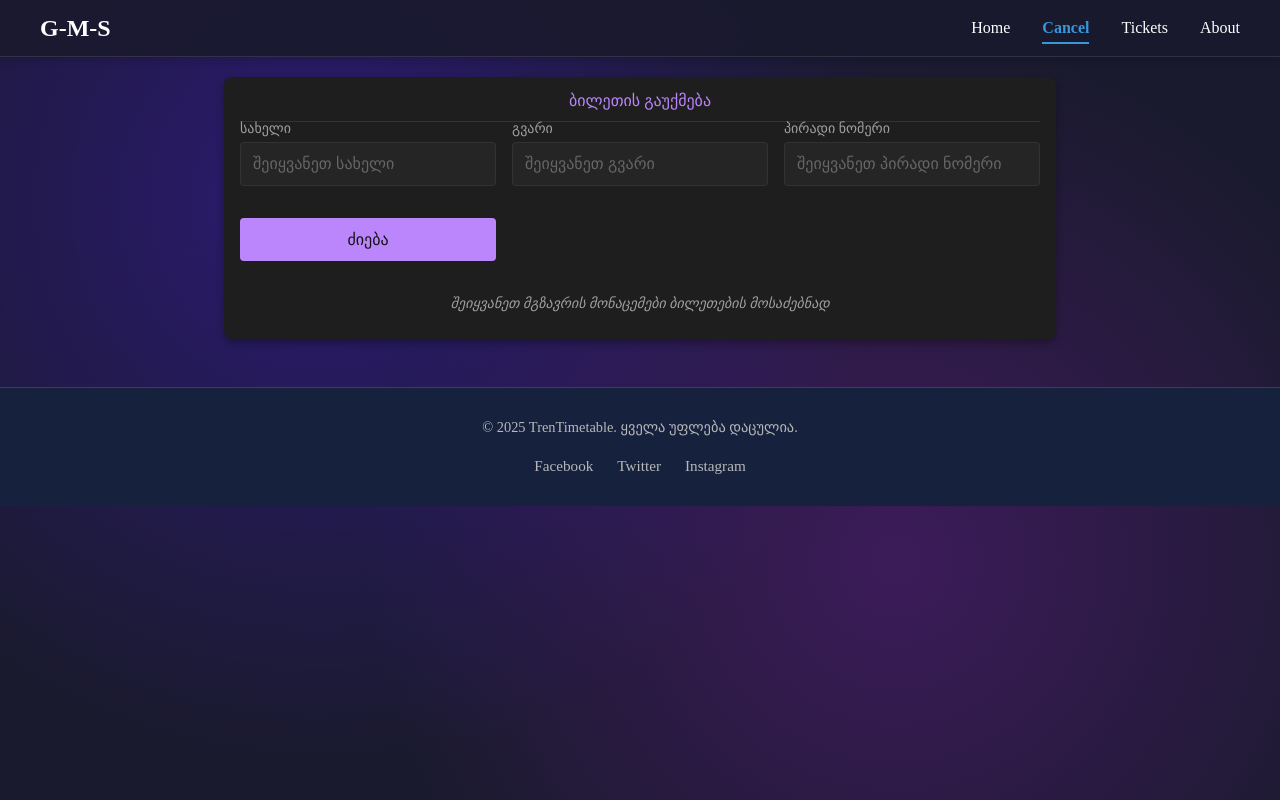
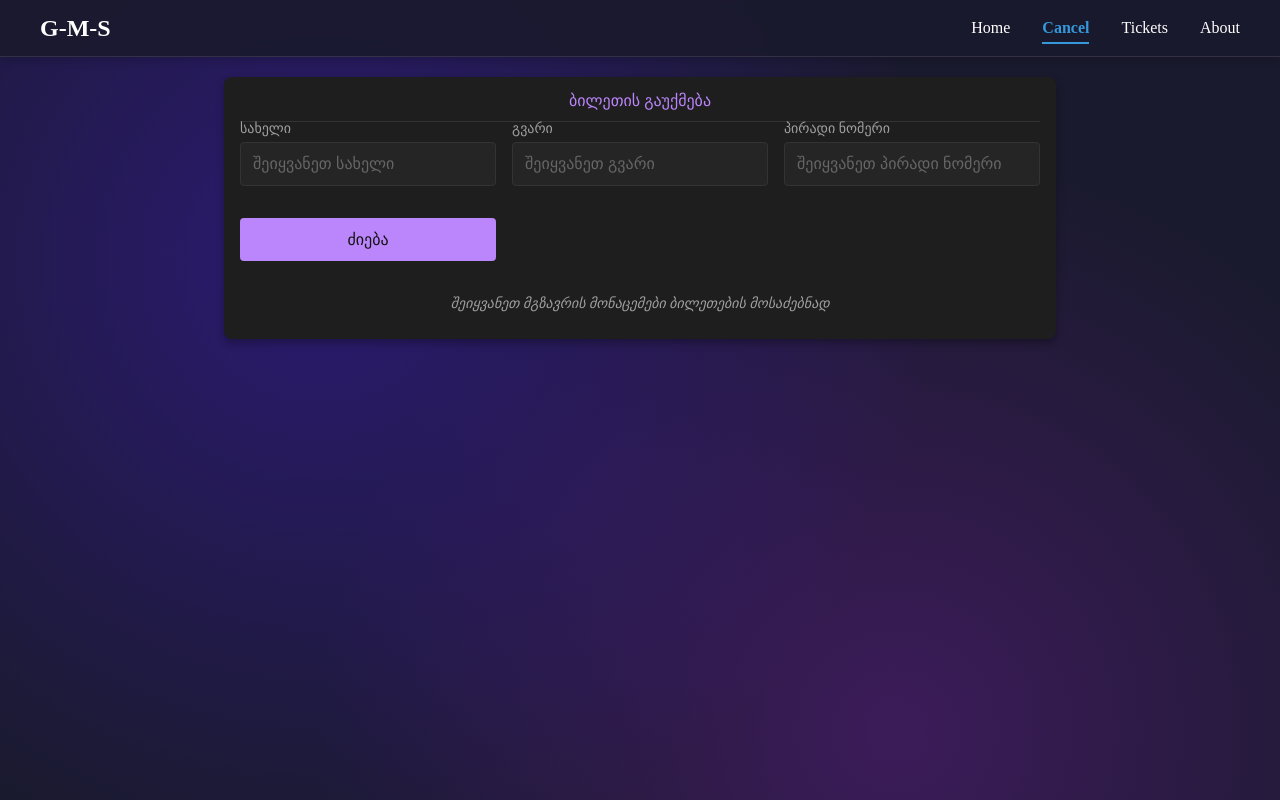
Before and after one commit to SabaKuljanishvili/angpr, an Angular app: page /cancel in a window 1280 px wide. Shown: the top 800 px of the page. Built offline with nearby package versions, Linux system fonts and the light colour scheme.

Commit message:
height change

```diff
--- a/src/app/cancel/cancel.component.html
+++ b/src/app/cancel/cancel.component.html
@@ -1,3 +1,4 @@
+ <section class="main">
  <div class="cancel-container">
     <h2>ბილეთის გაუქმება</h2>
 
@@ -115,3 +116,4 @@
       შეიყვანეთ მგზავრის მონაცემები ბილეთების მოსაძებნად
     </div>
   </div>
+</section>
--- a/src/app/cancel/cancel.component.scss
+++ b/src/app/cancel/cancel.component.scss
@@ -6,7 +6,9 @@ $dark-secondary: #03dac6;
 $dark-error: #cf6679;
 $dark-text: #e1e1e1;
 $dark-text-secondary: #a0a0a0;
-
+.main {
+  min-height: 100vh;
+}
 .cancel-container {
   background-color: $dark-surface;
   border-radius: 8px;
```
